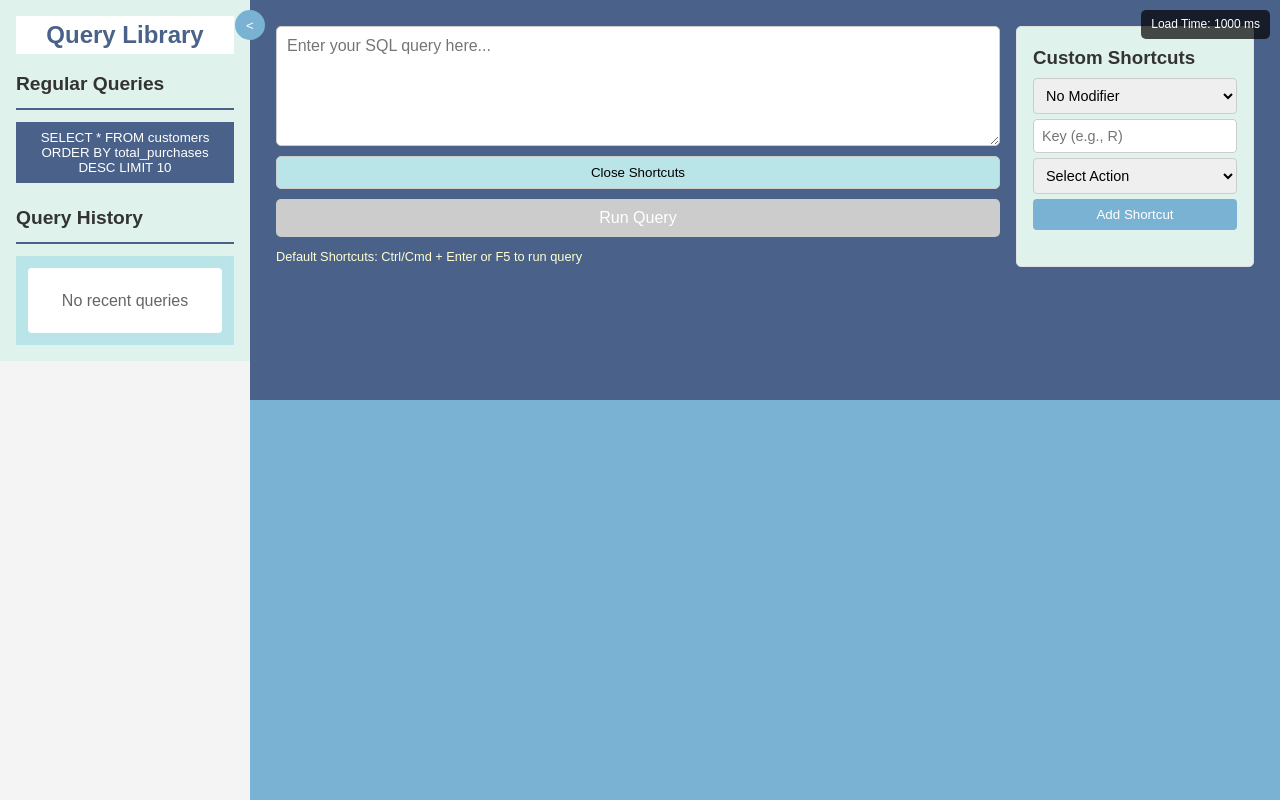
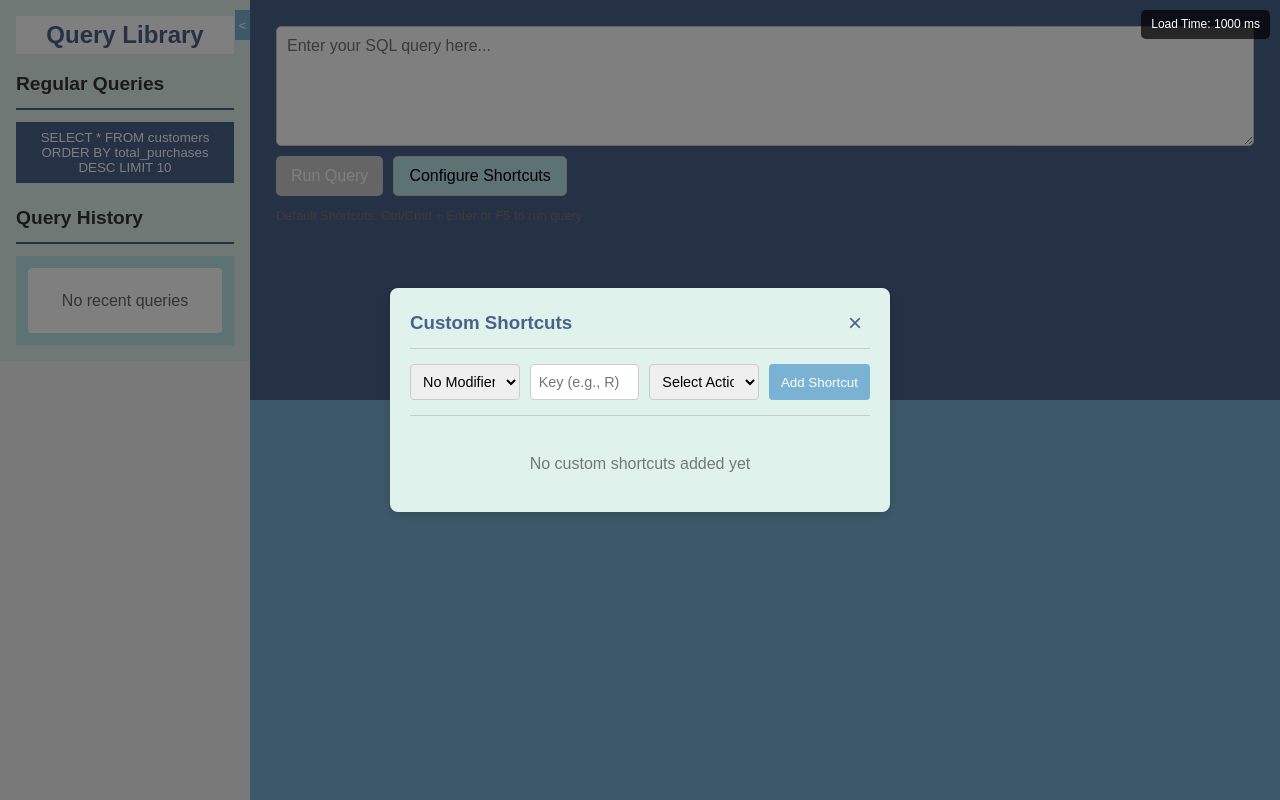
Before and after one commit to MaYnk0018/Zero, a React (Vite) app: page / in a window 1280 px wide. Both pictures are taken after a click on the button "Configure Shortcuts". Built offline with nearby package versions, Linux system fonts and the light colour scheme.

Commit message:
css fixes

```diff
--- a/src/components/queryEditor.css
+++ b/src/components/queryEditor.css
@@ -29,13 +29,19 @@
 .query-editor-explanation {
   background-color: #B9E5E8;
   padding: 10px;
+  max-width: fit-content;
   border-radius: 5px;
   margin-top: 10px;
   font-size: 0.9rem;
 }
 
+.query-editor-controls {
+  display: flex;
+  gap: 10px;
+  margin-top: 10px;
+}
+
 .query-editor-button {
-  margin-top: 10px;
   padding: 10px 15px;
   font-size: 1rem;
   background-color: #7AB2D3;
@@ -72,8 +78,8 @@
 }
 
 .config-shortcuts-button {
-  margin-top: 10px;
-  padding: 8px 12px;
+  padding: 10px 15px;
+  font-size: 1rem;
   background-color: #B9E5E8;
   border: 1px solid #ccc;
   border-radius: 5px;
@@ -83,25 +89,77 @@
 
 .config-shortcuts-button:hover {
   background-color: #4A628A;
+  color: white;
 }
 
-.shortcuts-config {
+/* Popup overlay */
+.shortcuts-popup-overlay {
+  position: fixed;
+  top: 0;
+  left: 0;
+  right: 0;
+  bottom: 0;
+  background-color: rgba(0, 0, 0, 0.5);
+  display: flex;
+  justify-content: center;
+  align-items: center;
+  z-index: 9999 !important;
+}
+
+.shortcuts-popup {
   background-color: #DFF2EB;
-  border: 1px solid #e0e0e0;
-  border-radius: 5px;
-  padding: 16px;
-  /* min-height: 100%; */
+  border-radius: 8px;
+  box-shadow: 0 4px 12px rgba(0, 0, 0, 0.15);
+  width: 90%;
+  max-width: 500px;
+  max-height: 80vh;
+  overflow-y: auto;
+  padding: 20px;
+  position: relative;
+  z-index: 1001;
+}
+
+.shortcuts-popup-header {
   display: flex;
-  flex-direction: column;
-  max-height: calc(45vh - 30px);
-  overflow: auto;
+  justify-content: space-between;
+  align-items: center;
+  margin-bottom: 15px;
+  border-bottom: 1px solid #ccc;
+  padding-bottom: 10px;
+}
 
-  /* margin-top: 10px; */
+.shortcuts-popup-header h3 {
+  margin: 0;
+  color: #4A628A;
+}
+
+.close-popup-button {
+  background: none;
+  border: none;
+  color: #4A628A;
+  font-size: 1.5rem;
+  cursor: pointer;
+  padding: 0;
+  width: 30px;
+  height: 30px;
+  display: flex;
+  align-items: center;
+  justify-content: center;
+  border-radius: 50%;
+  transition: background-color 0.2s;
+}
+
+.close-popup-button:hover {
+  background-color: #B9E5E8;
 }
 
 .add-shortcut-form {
-  gap: 5px;
-  /* margin-bottom: 16px; */
+  display: flex;
+  flex-wrap: wrap;
+  gap: 10px;
+  margin-bottom: 20px;
+  padding-bottom: 15px;
+  border-bottom: 1px solid #ccc;
 }
 
 .add-shortcut-form select,
@@ -110,21 +168,36 @@
   border: 1px solid #ccc;
   border-radius: 4px;
   font-size: 0.9rem;
+  flex: 1;
+  min-width: 100px;
 }
 
-.add-shortcut-form button {
+.add-shortcut-button {
   padding: 8px 12px;
   background-color: #7AB2D3;
   color: white;
   border: none;
   border-radius: 4px;
   cursor: pointer;
+  transition: background-color 0.3s;
+}
+
+.add-shortcut-button:hover {
+  background-color: #4A628A;
 }
 
 .shortcuts-list {
   display: flex;
   flex-direction: column;
   gap: 8px;
+  max-height: 300px;
+  overflow-y: auto;
+}
+
+.no-shortcuts-message {
+  text-align: center;
+  color: #777;
+  padding: 15px 0;
 }
 
 .shortcut-item {
@@ -132,25 +205,33 @@
   justify-content: space-between;
   align-items: center;
   background-color: #B9E5E8;
-  padding: 8px;
+  padding: 10px;
   border-radius: 4px;
   font-size: 0.9rem;
 }
 
-.shortcut-item button {
+.shortcut-description {
+  font-weight: 500;
+}
+
+.remove-shortcut-button {
   background-color: #4A628A;
   color: white;
   border: none;
   border-radius: 4px;
   padding: 4px 8px;
-  margin-left: 10px;
   cursor: pointer;
+  transition: background-color 0.3s;
+}
+
+.remove-shortcut-button:hover {
+  background-color: #d32f2f;
 }
 
 .keyboard-shortcuts-hint {
   margin-top: 10px;
   font-size: 0.8rem;
-  color: #FFFFD0;;
+  color: #777;
 }
 
 @keyframes spin {
@@ -162,9 +243,16 @@
     flex-direction: column;
     width: calc(100vw - 50px);
   }
+
+  .query-editor-controls {
+    flex-direction: column;
+    align-items: flex-start;
+  }
+
   .add-shortcut-form {
     flex-direction: column;
   }
+
   .add-shortcut-form select,
   .add-shortcut-form input,
   .add-shortcut-form button {
--- a/src/components/queryEditor.tsx
+++ b/src/components/queryEditor.tsx
@@ -1,7 +1,6 @@
 import React, { useState, useCallback, useEffect } from 'react';
 import { useQueryContext } from '../context/queryContext';
 import './queryEditor.css';
-
 
 interface CustomShortcut {
   id: string;
@@ -17,20 +16,18 @@ const QueryEditor: React.FC = () => {
   const [isConfigOpen, setIsConfigOpen] = useState(false);
   const [newShortcut, setNewShortcut] = useState<Partial<CustomShortcut>>({});
 
-
-
   useEffect(() => {
     const savedShortcuts = localStorage.getItem('customQueryShortcuts');
     if (savedShortcuts) {
       setCustomShortcuts(JSON.parse(savedShortcuts));
     }
   }, []);
+
   useEffect(() => {
     if (state.currentQuery?.queryText !== queryText) {
       setQueryText(state.currentQuery?.queryText || '');
     }
   }, [state.currentQuery]);
-
 
   useEffect(() => {
     localStorage.setItem('customQueryShortcuts', JSON.stringify(customShortcuts));
@@ -46,7 +43,6 @@ const QueryEditor: React.FC = () => {
     }, 500);
   }, [dispatch, queryText]);
 
-
   const addCustomShortcut = () => {
     if (newShortcut.key && newShortcut.action) {
       const shortcutToAdd: CustomShortcut = {
@@ -60,15 +56,12 @@ const QueryEditor: React.FC = () => {
     }
   };
 
-
   const removeCustomShortcut = (id: string) => {
     setCustomShortcuts(customShortcuts.filter(shortcut => shortcut.id !== id));
   };
 
-
   useEffect(() => {
     const handleKeyDown = (event: KeyboardEvent) => {
-
       if ((event.ctrlKey || event.metaKey) && event.key === 'Enter') {
         event.preventDefault();
         handleRunQuery();
@@ -89,7 +82,6 @@ const QueryEditor: React.FC = () => {
         if (modifierPressed && event.key === shortcut.key) {
           event.preventDefault();
 
-
           switch (shortcut.action) {
             case 'RUN_QUERY':
               handleRunQuery();
@@ -107,6 +99,24 @@ const QueryEditor: React.FC = () => {
       window.removeEventListener('keydown', handleKeyDown);
     };
   }, [handleRunQuery, customShortcuts]);
+
+  // Close popup when clicking outside
+  useEffect(() => {
+    const handleClickOutside = (event: MouseEvent) => {
+      const popup = document.getElementById('shortcuts-popup');
+      if (isConfigOpen && popup && !popup.contains(event.target as Node)) {
+        setIsConfigOpen(false);
+      }
+    };
+
+    if (isConfigOpen) {
+      document.addEventListener('mousedown', handleClickOutside);
+    }
+
+    return () => {
+      document.removeEventListener('mousedown', handleClickOutside);
+    };
+  }, [isConfigOpen]);
 
   return (
     <div className="query-editor">
@@ -127,13 +137,7 @@ const QueryEditor: React.FC = () => {
           </div>
         )}
 
-        <button
-          onClick={() => setIsConfigOpen(!isConfigOpen)}
-          className="config-shortcuts-button"
-        >
-          {isConfigOpen ? 'Close Shortcuts' : 'Configure Shortcuts'}
-        </button>
-
+        <div className="query-editor-controls">
           <button
             onClick={handleRunQuery}
             className="query-editor-button"
@@ -142,8 +146,15 @@ const QueryEditor: React.FC = () => {
             Run Query
           </button>
 
+          <button
+            onClick={() => setIsConfigOpen(!isConfigOpen)}
+            className="config-shortcuts-button"
+          >
+            Configure Shortcuts
+          </button>
+        </div>
+
         {state.isLoading && <div className="query-editor-loading" />}
-
 
         <div className="keyboard-shortcuts-hint">
           Default Shortcuts: Ctrl/Cmd + Enter or F5 to run query
@@ -151,12 +162,20 @@ const QueryEditor: React.FC = () => {
       </div>
 
       {isConfigOpen && (
-        <div className="shortcuts-config add-shortcut-form">
+        <div className="shortcuts-popup-overlay">
+          <div id="shortcuts-popup" className="shortcuts-popup">
+            <div className="shortcuts-popup-header">
               <h3>Custom Shortcuts</h3>
+              <button
+                className="close-popup-button"
+                onClick={() => setIsConfigOpen(false)}
+              >
+                ×
+              </button>
+            </div>
 
-
+            <div className="add-shortcut-form">
               <select
-             className="add-shortcut-form"
                 value={newShortcut.modifier || ''}
                 onChange={(e) => setNewShortcut({
                   ...newShortcut,
@@ -171,7 +190,6 @@ const QueryEditor: React.FC = () => {
               </select>
 
               <input
-             className="add-shortcut-form"
                 type="text"
                 placeholder="Key (e.g., R)"
                 maxLength={1}
@@ -183,7 +201,6 @@ const QueryEditor: React.FC = () => {
               />
 
               <select
-             className="add-shortcut-form"
                 value={newShortcut.action || ''}
                 onChange={(e) => setNewShortcut({
                   ...newShortcut,
@@ -194,18 +211,36 @@ const QueryEditor: React.FC = () => {
                 <option value="RUN_QUERY">Run Query</option>
               </select>
 
-            <button onClick={addCustomShortcut}>Add Shortcut</button>
-
-
+              <button
+                className="add-shortcut-button"
+                onClick={addCustomShortcut}
+              >
+                Add Shortcut
+              </button>
+            </div>
 
             <div className="shortcuts-list">
-            {customShortcuts.map(shortcut => (
+              {customShortcuts.length > 0 ? (
+                customShortcuts.map(shortcut => (
                   <div key={shortcut.id} className="shortcut-item">
+                    <span className="shortcut-description">
                       {shortcut.modifier ? `${shortcut.modifier.replace('Key', '')} + ` : ''}
                       {shortcut.key} : {shortcut.action}
-                <button onClick={() => removeCustomShortcut(shortcut.id)}>Remove</button>
+                    </span>
+                    <button
+                      className="remove-shortcut-button"
+                      onClick={() => removeCustomShortcut(shortcut.id)}
+                    >
+                      Remove
+                    </button>
                   </div>
-            ))}
+                ))
+              ) : (
+                <div className="no-shortcuts-message">
+                  No custom shortcuts added yet
+                </div>
+              )}
+            </div>
           </div>
         </div>
       )}
--- a/src/components/resultTable.css
+++ b/src/components/resultTable.css
@@ -5,12 +5,12 @@
 .result-table {
   /* margin-top: 5px; */
   height: 30vh;
-  z-index: 1000;
+  /* z-index: 1000; */
 
 }
 
 .main-result-table {
-  z-index: 1000;
+  /* z-index: 1000; */
   display: flex;
   overflow: hidden;
   flex-direction: column;
@@ -34,12 +34,12 @@
 
 .main-result-table.full-screen .result-table {
   height: 100vh;
-  z-index: 1000;
+  /* z-index: 1000; */
 }
 
 .main-result-table.full-screen .result-table .result-table-table {
   height: calc(100vh - 100px);
-  z-index: 1000;
+  /* z-index: 1000; */
 }
 
 .result-table-header-actions {
@@ -118,13 +118,13 @@ width:100vw;
 @media screen and (max-width: 1100px) and (min-width: 768px) {
   .result-table-table {
     height: calc(100vh - 450px);
-    z-index: 200;
+    /* z-index: 200; */
   }
   .main-result-table {
    min-height: calc(100vh - 400px)
   }
   .full-screen{
-    z-index: 2000;
+    /* z-index: 2000; */
   }
 }
 
--- a/src/index.css
+++ b/src/index.css
@@ -38,7 +38,7 @@ body.fullscreen-active .sidebar-container {
   overflow: visible;
   display: flex;
   flex-direction: column;
-  z-index: 1;
+  z-index: 0;
 }
 
 .main-content {
@@ -48,7 +48,7 @@ body.fullscreen-active .sidebar-container {
   overflow: hidden;
   min-width: 0;
   position: relative;
-  z-index: 0;
+  z-index: 1;
 }
 
 .right-top, .right-bottom {
@@ -68,10 +68,10 @@ body.fullscreen-active .sidebar-container {
 .toggle-sidebar-button {
   position: absolute;
   top: 10px;
-  right: -15px;
-  width: 30px;
+  right: 0px;
+  width: 15px;
   height: 30px;
-  border-radius: 50%;
+  /* border-radius: 50%; */
   background-color: #7AB2D3;
   border: none;
   color: white;
```
Lines whose indentation alone changed are shown as unchanged.
